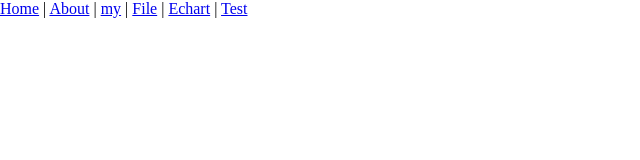
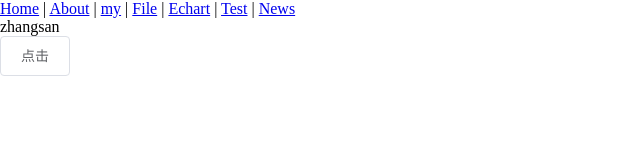
Before and after one commit to xia19961115/test, a Vue app: page /news in a window 1280 px wide. Shown: the top 160 px of the page, without its empty margins (0-640 px from the left). Built offline with nearby package versions, Linux system fonts and the light colour scheme.

Commit message:
代码提交

```diff
--- a/src/App.vue
+++ b/src/App.vue
@@ -6,7 +6,8 @@
       <router-link to="/my">my</router-link> |
       <router-link to="/file">File</router-link> |
       <router-link to="/echart">Echart</router-link> |
-      <router-link to="/test">Test</router-link>
+      <router-link to="/test">Test</router-link> |
+      <router-link to="/news">News</router-link>
       <!-- <div class="navigation">
         <div class="navigation-title">中央后台系统</div>
         <div class="navigation-item">
--- /dev/null
+++ b/src/components/first.vue
@@ -0,0 +1,21 @@
+<template>
+    <div>
+        {{name}}
+    </div>
+</template>
+<script>
+export default {
+    name:'First',
+    data(){
+        return{
+            name:'zhangsan'
+        }
+    },
+    created() {
+        this.$bus.$on('aaa',(e)=>{
+            console.log(this);
+            this.name = e
+        })
+    }
+}
+</script>
--- /dev/null
+++ b/src/components/second.vue
@@ -0,0 +1,15 @@
+<template>
+    <div>
+        <el-button @click="handleClick">点击</el-button>
+    </div>
+</template>
+<script>
+export default {
+    name:"Second",
+    methods:{
+        handleClick() {
+            this.$bus.$emit('aaa', '李四')
+        }
+    }
+}
+</script>
--- a/src/main.js
+++ b/src/main.js
@@ -9,6 +9,8 @@ Vue.use(echarts)
 Vue.use(ElementUI);
 Vue.config.productionTip = false
 Vue.prototype.$axios = axios
+const Bus = new Vue()
+Vue.prototype.$bus =Bus
 Vue.component('Edit',()=>import('./components/Edit.vue'))
 
 new Vue({
--- a/src/router/index.js
+++ b/src/router/index.js
@@ -40,6 +40,11 @@ const routes = [
     path: '/echart',
     name: 'Echart',
     component: () => import(/* webpackChunkName: "about" */ '../views/Echart.vue')
+  },
+  {
+    path: '/news',
+    name: 'News',
+    component: () => import(/* webpackChunkName: "about" */ '../views/News.vue')
   }
 ]
 
--- /dev/null
+++ b/src/views/News.vue
@@ -0,0 +1,15 @@
+<template>
+    <div>
+        <!-- 兄弟组件通讯 -->
+        <First />
+        <Second />
+    </div>
+</template>
+<script>
+import Second from '@/components/second.vue'
+import First from '@/components/first.vue'
+export default {
+    name:'News',
+    components:{First,Second}
+}
+</script>
```
